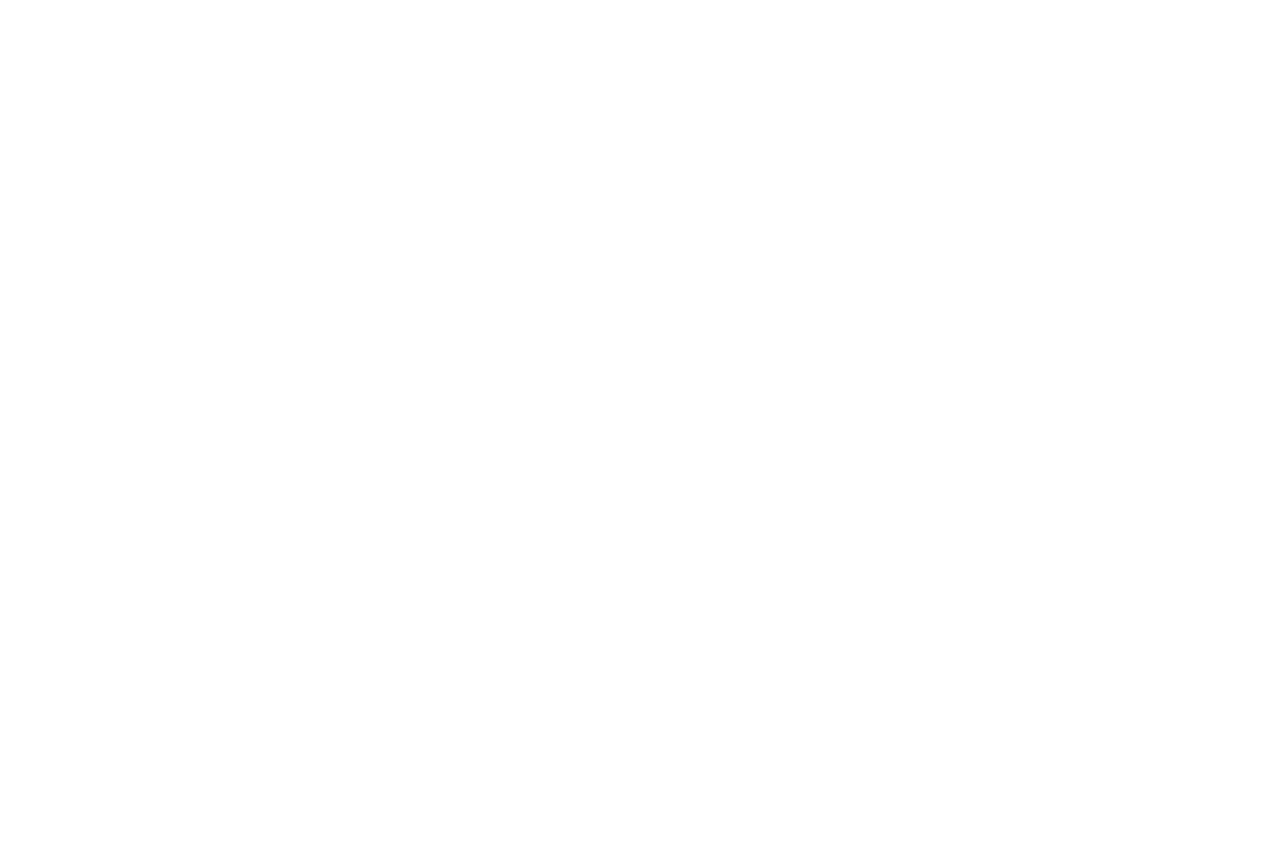
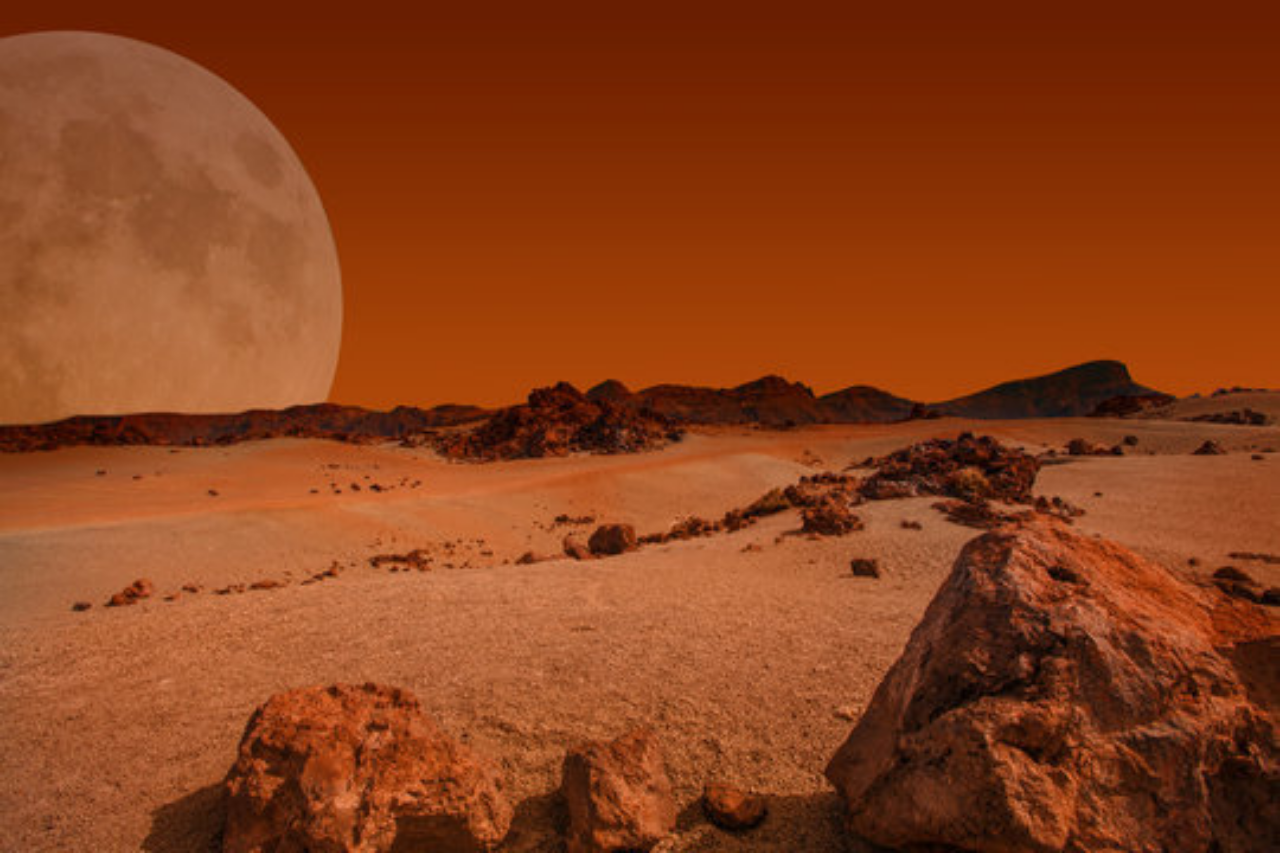
Before and after one commit to Mars-Habitat-at-Berkeley/MHAB_Website, a Next.js app: page / in a window 1280 px wide. Before the commit the page ends 800 px from the top, so only its background shows below. Built offline with nearby package versions, Linux system fonts and the light colour scheme.

Commit message:
small changes and added the mars background

```diff
--- /dev/null
+++ b/src/app/components/background.tsx
@@ -0,0 +1,13 @@
+import Image from 'next/image';
+import Mars from '../images/mars_background.jpeg';
+
+const Background = () => {
+  return (
+    <div>
+      {/* Added a Mars Bacground, since it's the background then it must be z-index, therefore
+        everything else needs to be index greater inorder to no tbe overtaken by the background */}
+      <Image className="w-full h-full z-0" src={Mars} alt="Mars Picture" />
+    </div>
+  );
+};
+export default Background;
--- a/src/app/components/header.tsx
+++ /dev/null
@@ -1,7 +0,0 @@
-// import Badge from 'react-bootstrap/Badge';
-// import Container from 'react-bootstrap/Container';
-// import Navbar from 'react-bootstrap/Navbar';
-function Header() {
-  return <div />;
-}
-export default Header;
--- a/src/app/components/test.tsx
+++ /dev/null
@@ -1,10 +0,0 @@
-import React from 'react';
-
-const Profile: React.FC = () => {
-  return (
-    <div>
-      <img src="https://i.imgur.com/MK3eW3As.jpg" alt="Katherine Johnson" />
-    </div>
-  );
-};
-export default Profile;
--- a/src/app/page.js
+++ b/src/app/page.tsx
@@ -1,14 +1,14 @@
 // import Image from 'next/image';
 import 'bootstrap/dist/css/bootstrap.css';
-import Header from './components/header';
+import Background from './components/background';
+
 // import './global.css';
 // import Profile from './components/test';
 // import { Head } from 'next/head';
 export default function Home() {
   return (
     <div>
-      <Header />
-      {/* <Profile /> */}
+      <Background />
     </div>
   );
 }
--- a/tsconfig.json
+++ b/tsconfig.json
@@ -26,7 +26,7 @@
     "**/*.ts",
     "**/*.tsx",
     ".next/types/**/*.ts",
-    "src/app/page.js",
+    "src/app/page.tsx",
     "src/app/components/header.tsx"
   ],
   "exclude": ["node_modules"]
```
Also changed, not shown: src/app/images/mars_background.jpeg (added).
